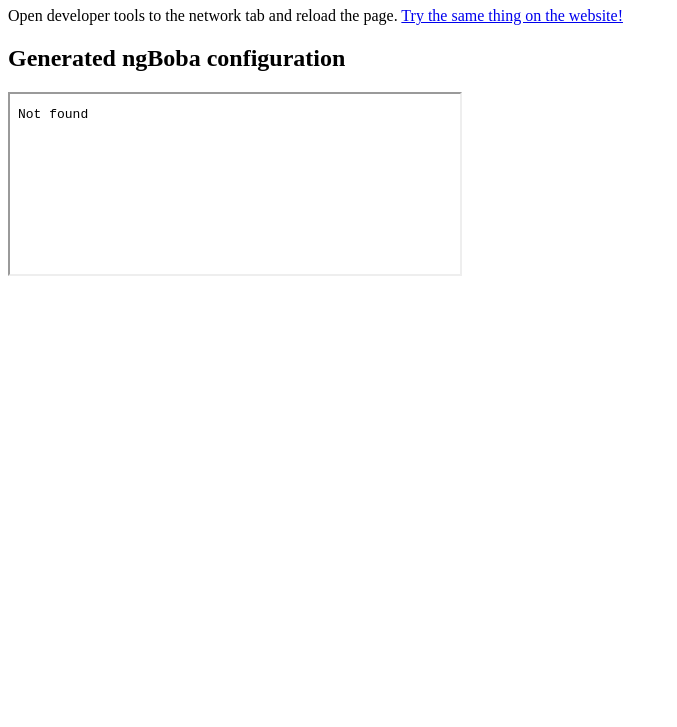
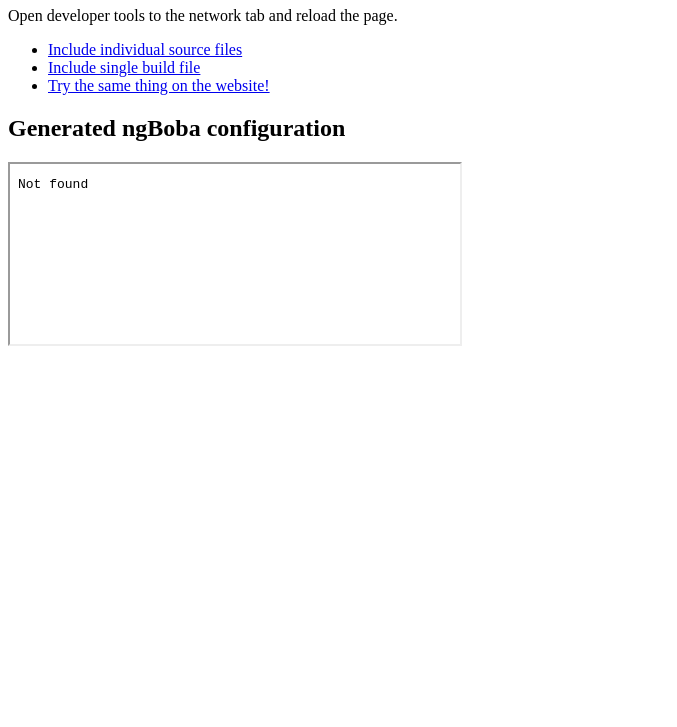
Before and after one commit to ng-boba/ng-boba-sandbox, a website: page app.html in a window 1280 px wide. Shown: the part 73-800 px from the top of the page, without its empty margins (0-677 px from the left). Drawn offline with Linux system fonts and the light colour scheme; some packages are replaced by stand-ins of ours; a script that the page names is missing.

Commit message:
Add links to include single build file or individual source files

```diff
--- a/app.html
+++ b/app.html
@@ -8,7 +8,11 @@
   <h1>App Module</h1>
   <p>
     Open developer tools to the network tab and reload the page.
-    <a href="index.html">Try the same thing on the website!</a>
+    <ul>
+      <li><a href="?bobaBuilt=false">Include individual source files</a></li>
+      <li><a href="?bobaBuilt=true">Include single build file</a></li>
+      <li><a href="index.html">Try the same thing on the website!</a></li>
+    </ul>
   </p>
 
   <h2>Generated ngBoba configuration</h2>
```
Also changed, not shown: index.html (+5 -1 lines).
